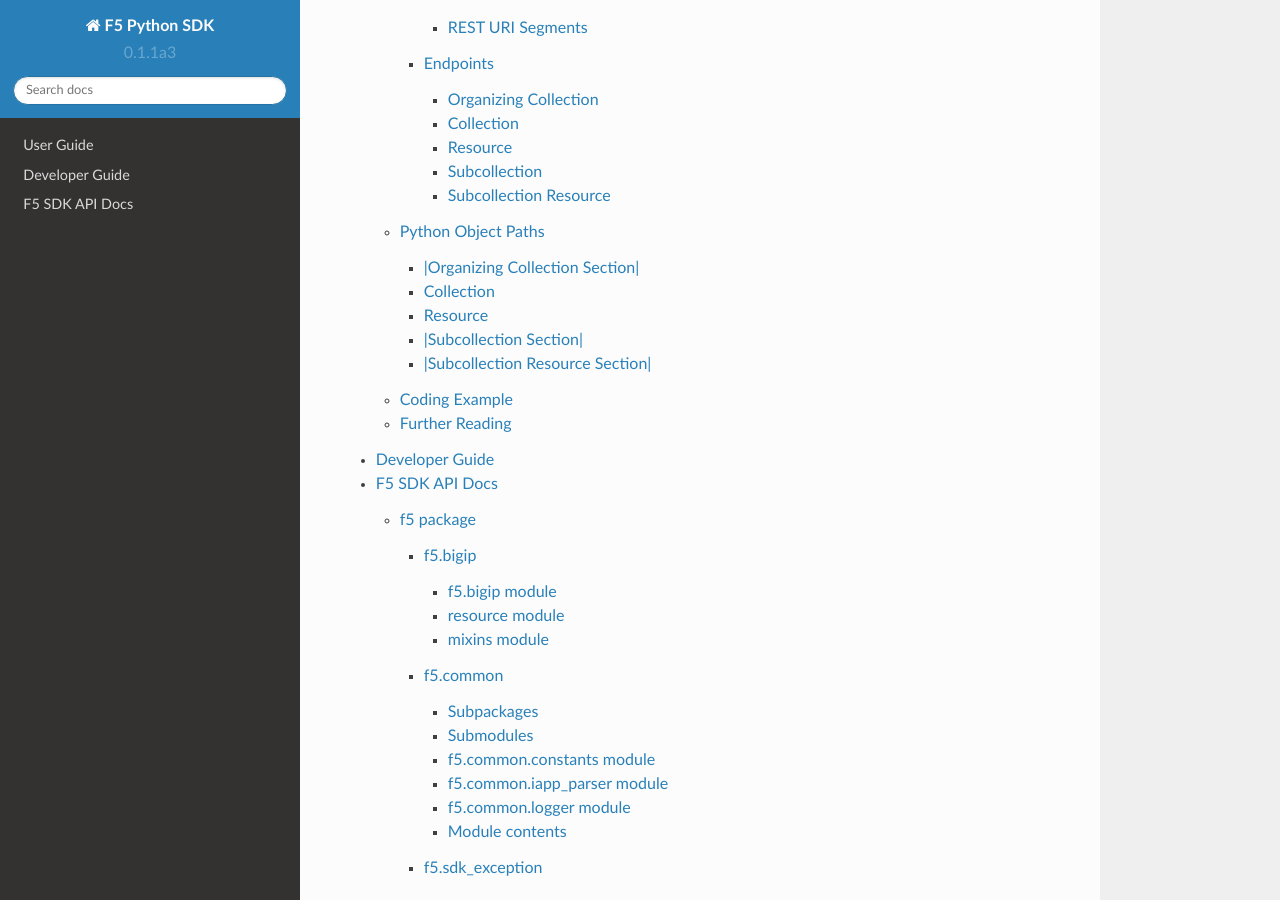
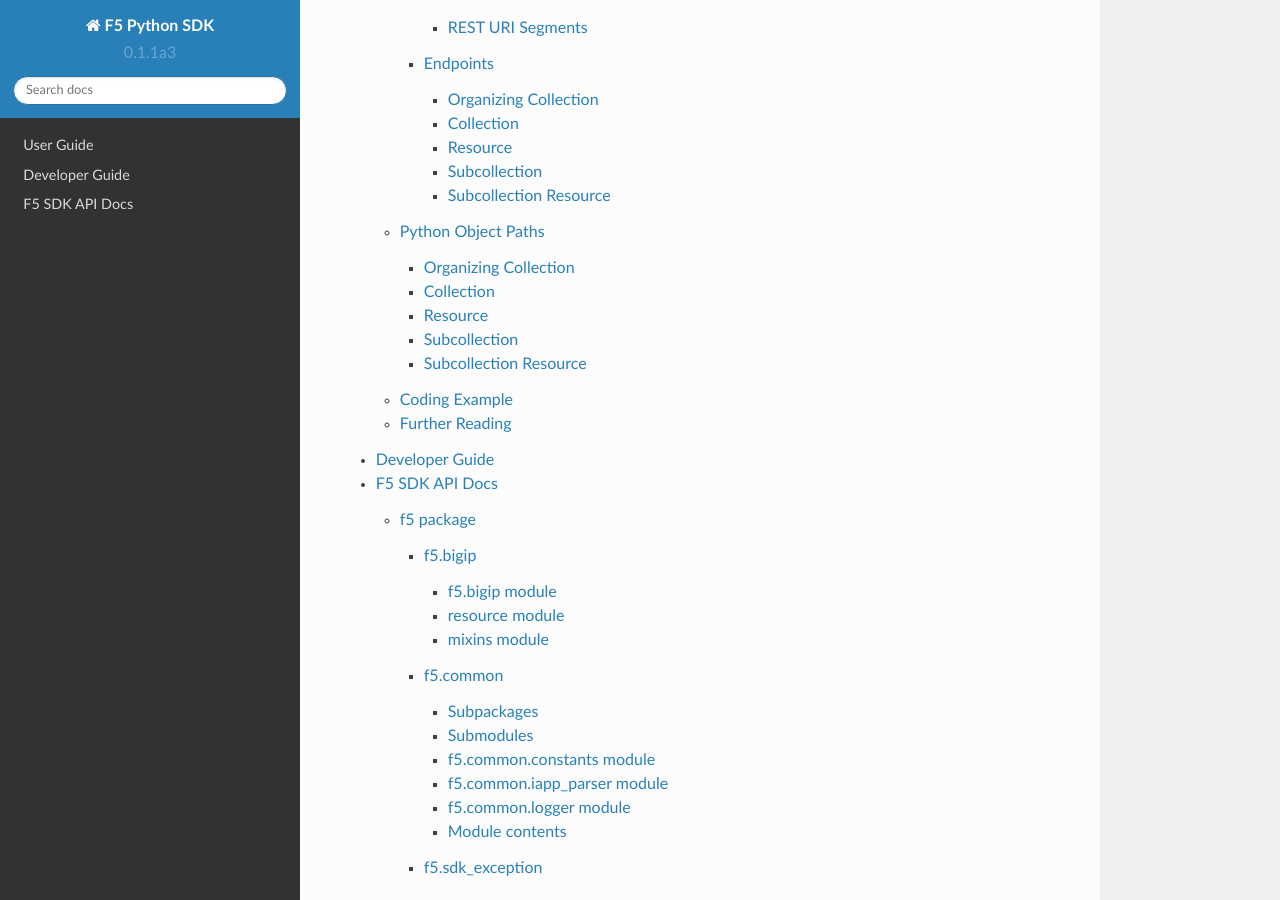
Before and after one commit to F5Networks/f5-common-python, a Sphinx documentation site: the page built from docs/index.rst, in a window 1280 px wide and 900 px high, scrolled down 1472 px. Built offline with Sphinx 7.4.7 and the Read the Docs theme 2.0.0, drawn with Linux system fonts in a browser that asks for light colours; some of the changed text lies outside the part shown.

```diff
--- a/docs/conf.py
+++ b/docs/conf.py
@@ -76,21 +76,17 @@ release = VERSION
 
 # links to sections
 rst_epilog = """
-.. |Organizing Collection Section| replace:: :ref:`Organizing Collection
-<organizing_collection_section>`
+.. |Organizing Collection Section| replace:: :ref:`Organizing Collection <organizing_collection_section>`
 
 .. |Collection Section| replace:: :ref:`Collection <collection_section>`
 
 .. |Resource Section| replace:: :ref:`Resource <resource_section>`
 
-.. |Subcollection Section| replace:: :ref:`Subcollection
-<subcollection_section>`
+.. |Subcollection Section| replace:: :ref:`Subcollection <subcollection_section>`
 
-.. |Subcollection Resource Section| replace:: :ref:`Subcollection Resource
-<subcollection_resource_section>`
+.. |Subcollection Resource Section| replace:: :ref:`Subcollection Resource <subcollection_resource_section>`
 
-.. |Organizing Collection| replace::
-:class:`~f5.bigip.resource.OrganizingCollection>`
+.. |Organizing Collection| replace:: :class:`~f5.bigip.resource.OrganizingCollection`
 
 .. |Collection| replace:: :class:`~f5.bigip.resource.Collection`
 
@@ -98,8 +94,7 @@ rst_epilog = """
 
 .. |Subcollection| replace:: :class:`~f5.bigip.resource.Subcollection`
 
-.. |Subcollection Resource| replace::
-:class:`~f5.bigip.resource.SubcollectionResource`
+.. |Subcollection Resource| replace:: :class:`~f5.bigip.resource.SubcollectionResource`
 
 .. |create| replace:: :meth:`~f5.bigip.resource.Resource.create`
 
```
Also changed, not shown: .travis.yml, 1 other file.
